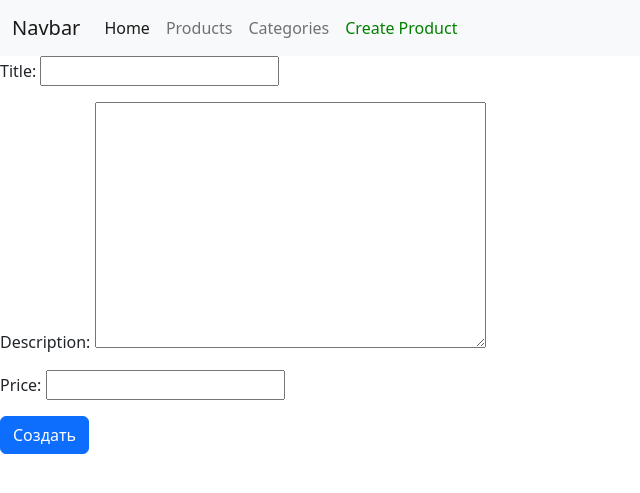
After one commit to Dream-Team17/tilek_zarlykov_22-2, a Django app: page /products/create/ in a window 1280 px wide. The commit adds this page. Shown: the top 493 px of the page, without its empty margins (0-640 px from the left). Run offline with Django 4.2, Linux system fonts and the light colour scheme.

Commit message:
month4 hw5

```diff
--- /dev/null
+++ b/products/forms.py
@@ -0,0 +1,10 @@
+from django import forms
+
+class ProductCreateForm(forms.Form):
+    title = forms.CharField(min_length=1, max_length=150)
+    description = forms.CharField(widget=forms.Textarea)
+    price = forms.IntegerField(min_value=0)
+
+
+class CommentCreateForm(forms.Form):
+    text = forms.CharField(min_length=1, max_length=150)
--- a/products/models.py
+++ b/products/models.py
@@ -16,7 +16,7 @@ class Product(models.Model):
     image = models.ImageField()
     title = models.CharField(max_length=255)
     description = models.TextField()
-    category = models.ForeignKey(Category, on_delete=models.CASCADE)
+    category = models.ForeignKey(Category, on_delete=models.CASCADE, null=True)
     price = models.IntegerField(default=0)
 
     def __str__(self):
--- a/products/urls.py
+++ b/products/urls.py
@@ -1,9 +1,10 @@
 from django.urls import path
-from products.views import products_view, detail_product_view, categories_view
+from products.views import products_view, detail_product_view, categories_view, product_create_view
 
 
 urlpatterns = [
     path('products/', products_view),
     path('products/<int:id>/', detail_product_view),
     path('category/', categories_view),
+    path('products/create/', product_create_view)
 ]
--- a/products/views.py
+++ b/products/views.py
@@ -1,5 +1,6 @@
-from django.shortcuts import render
+from django.shortcuts import render, redirect
 from products.models import Product, Category, Comment
+from products.forms import ProductCreateForm, CommentCreateForm
 
 # Create your views here.
 
@@ -36,10 +37,36 @@ def detail_product_view(request, id):
 
         data = {
             'product': product,
-            'comments': comments
+            'comments': comments,
+            'category': product.category,
+            'form': CommentCreateForm
         }
 
         return render(request, 'products/detail.html', context=data)
+
+    if request.method == 'POST':
+        form = CommentCreateForm(data=request.POST)
+
+        if form.is_valid():
+            Comment.objects.create(
+                author_id=2,
+                text=form.cleaned_data.get('text'),
+                product_id=id
+            )
+            return redirect(f'/products/{id}/')
+        else:
+            product = Product.objects.get(id=id)
+            comments = Comment.objects.filter(product_id=id)
+
+            data = {
+                'product': product,
+                'comments': comments,
+                'category': product.category,
+                'form': form
+            }
+
+            return render(request, 'products/detail.html', context=data)
+
 
 def categories_view(request, **kwargs):
     if request.method =='GET':
@@ -49,3 +76,30 @@ def categories_view(request, **kwargs):
         }
 
         return render(request, 'categories/categories.html', context=data)
+
+def product_create_view(request):
+    if request.method == 'GET':
+        data = {
+            'form': ProductCreateForm
+        }
+        return render(request, 'products/create.html', context=data)
+
+    if request.method == 'POST':
+        form = ProductCreateForm(data=request.POST)
+
+        if form.is_valid():
+            Product.objects.create(
+                author_id=1,
+                title=form.cleaned_data.get('title'),
+                description=form.cleaned_data.get('description'),
+                price=form.cleaned_data.get('price'),
+
+            )
+
+
+            return redirect('/products')
+        else:
+            data = {
+                'form': form
+            }
+            return render(request, 'products/create.html', context=data)
--- a/templates/layouts/main.html
+++ b/templates/layouts/main.html
@@ -29,6 +29,7 @@
                     <a class="nav-link active" aria-current="page" href="/">Home</a>
                     <a class="nav-link" href="/products">Products</a>
                     <a class="nav-link" href="/category">Categories</a>
+                    <a href="/products/create" class="nav-link" style="color: green;">Create Product</a>
                 </div>
             </div>
         </div>
--- /dev/null
+++ b/templates/products/create.html
@@ -0,0 +1,11 @@
+{% extends 'layouts/main.html' %}
+
+{% block content %}
+    <div>
+        <form action="/products/create/" method="post">
+            {% csrf_token %}
+            {{ form.as_p }}
+            <input type="submit"  class="btn btn-primary" value="Создать">
+        </form>
+    </div>
+{% endblock %}
--- a/templates/products/products.html
+++ b/templates/products/products.html
@@ -13,7 +13,7 @@
     </style>
     <div class="products">
         {% for product in products %}
-            <div class="card" style="width: 20%;">
+            <div class="card" style="width: 20%; margin: 20px;">
                 <div class="card_body">
                     <h5>{{ product.title }}</h5>
 
```
Also changed, not shown: templates/products/detail.html (+14 -2 lines), db.sqlite3, products/migrations/0010_alter_product_category.py (added).
